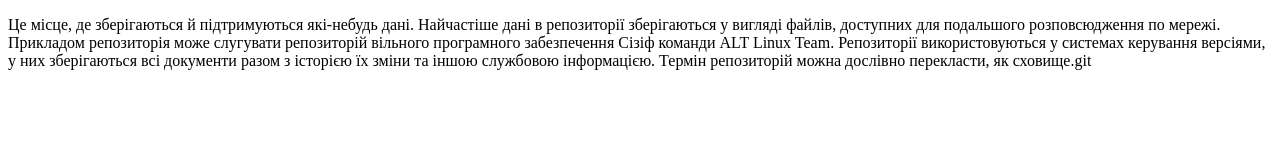
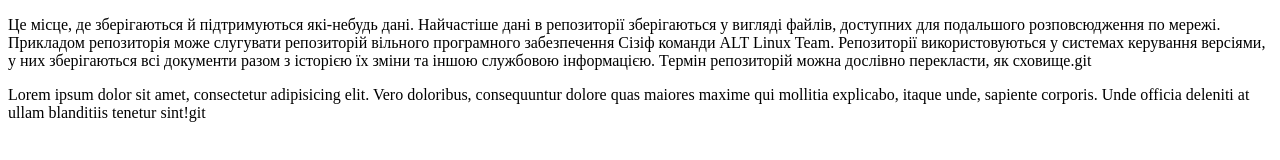
Before and after one commit to Horokh/Git-test-repository, a plain HTML site: page Index.Html in a window 1280 px wide. Drawn offline with Linux system fonts and the light colour scheme.

Commit message:
add lorem to html

```diff
--- a/Index.Html
+++ b/Index.Html
@@ -13,6 +13,6 @@
         Прикладом репозиторія може слугувати репозиторій вільного програмного забезпечення Сізіф команди ALT Linux Team.
 
         Репозиторії використовуються у системах керування версіями, у них зберігаються всі документи разом з історією їх зміни та іншою службовою інформацією. Термін репозиторій можна дослівно перекласти, як сховище.git  </p>
-
+    <p> Lorem ipsum dolor sit amet, consectetur adipisicing elit. Vero doloribus, consequuntur dolore quas maiores maxime qui mollitia explicabo, itaque unde, sapiente corporis. Unde officia deleniti at ullam blanditiis tenetur sint!git</p>
 </body>
 </html>
```
